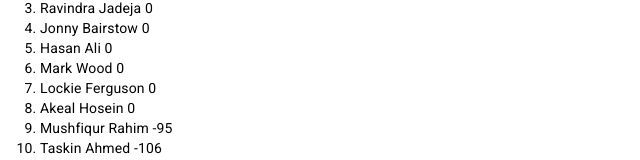
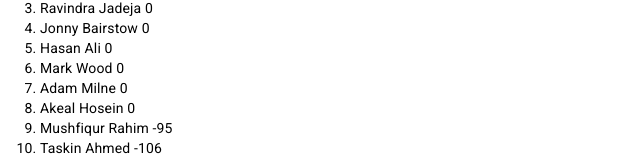
Before and after one commit to anjanikumar-ak/Worldcup-Fantasy-App, a Next.js app: page /components/LeaderBoard in a window 1280 px wide. Shown: the part 2293-2453 px from the top of the page, without its empty margins (0-640 px from the left). Built offline with nearby package versions, Linux system fonts and the light colour scheme.

Commit message:
Update LeaderBoard.js

```diff
--- a/pages/components/LeaderBoard.js
+++ b/pages/components/LeaderBoard.js
@@ -94,7 +94,7 @@ function getParticipants() {
         { name: "Jonny Bairstow", points: 0 },
         { name: "Hasan Ali", points: 0 },
         { name: "Mark Wood", points: 0 },
-        { name: "Lockie Ferguson", points: 0 },
+        { name: "Adam Milne", points: 0 },
         { name: "Akeal Hosein", points: 0 },
         { name: "Dushmantha Chameera", points: -120.0},
         { name: "Mushfiqur Rahim", points: -95.0 },
```
